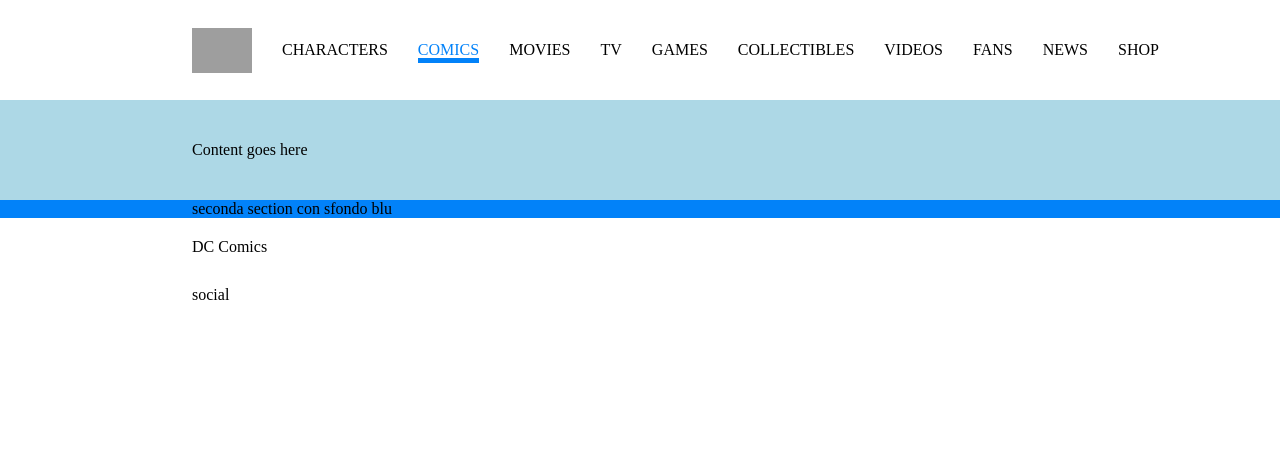
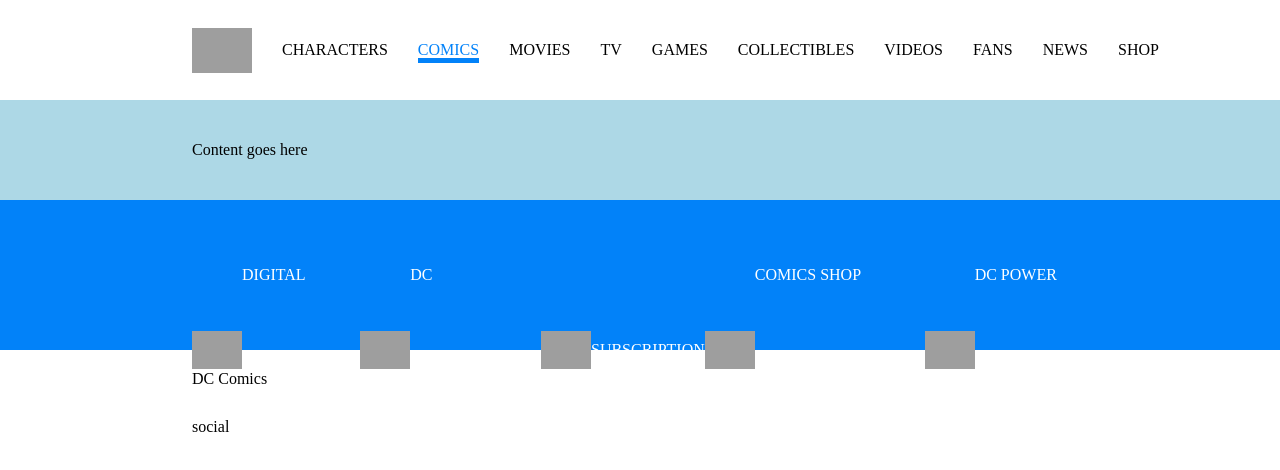
Before and after one commit to E-Lop/vue-dc-comics, a Vue app: page / in a window 1280 px wide. Shown: the top 470 px of the page. Built offline with nearby package versions, Linux system fonts and the light colour scheme; grey boxes are pictures that could not be loaded.

Commit message:
aggiunta sezione fascia azzurra

```diff
--- a/src/App.vue
+++ b/src/App.vue
@@ -6,7 +6,14 @@
         <div class="container">Content goes here</div>
       </section>
       <section class="store_section">
-        <div class="container">seconda section con sfondo blu</div>
+        <div class="container">
+          <ul>
+            <li v-for="(icon, index) in icons" :key="index">
+              <img :src="icon.image" alt="icon.name" />
+              <a href="icon.link">{{ icon.name.toUpperCase() }}</a>
+            </li>
+          </ul>
+        </div>
       </section>
     </main>
     <MyFooter />
@@ -24,6 +31,37 @@ export default {
     MyHeader,
     MyFooter,
   },
+  data() {
+    return {
+      icons: [
+        {
+          image: require('./assets/img/buy-comics-digital-comics.png'),
+          link: '#',
+          name: 'Digital Comics',
+        },
+        {
+          image: require('./assets/img/buy-comics-merchandise.png'),
+          link: '#',
+          name: 'DC Merchandise',
+        },
+        {
+          image: require('./assets/img/buy-comics-subscriptions.png'),
+          link: '#',
+          name: 'Subscription',
+        },
+        {
+          image: require('./assets/img/buy-comics-shop-locator.png'),
+          link: '#',
+          name: 'Comics Shop Locator',
+        },
+        {
+          image: require('./assets/img/buy-dc-power-visa.svg'),
+          link: '#',
+          name: 'DC Power Visa',
+        },
+      ],
+    };
+  },
 };
 </script>
 
@@ -39,5 +77,34 @@ export default {
 }
 .store_section {
   background-color: $main_color;
+  height: 150px;
+}
+.store_section {
+  ul {
+    display: flex;
+    justify-content: space-between;
+  }
+}
+.store_section {
+  li {
+    display: flex;
+    align-items: center;
+    a {
+      color: white;
+    }
+  }
+}
+.store_section {
+  img {
+    width: 50px;
+    height: 50px;
+    object-fit: contain;
+  }
+}
+.store_section {
+  .container {
+    height: 100%;
+    line-height: 150px;
+  }
 }
 </style>
```
